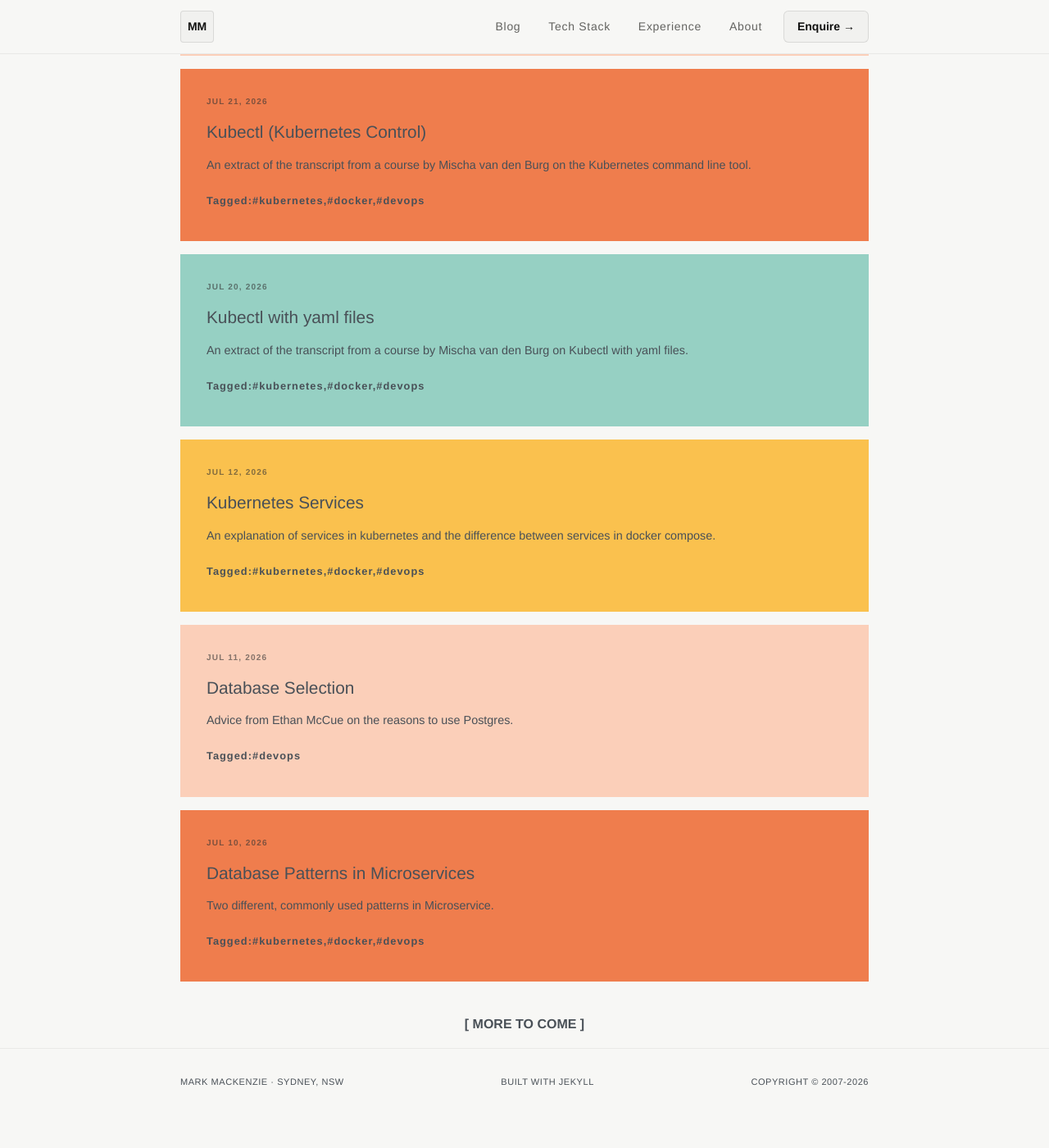
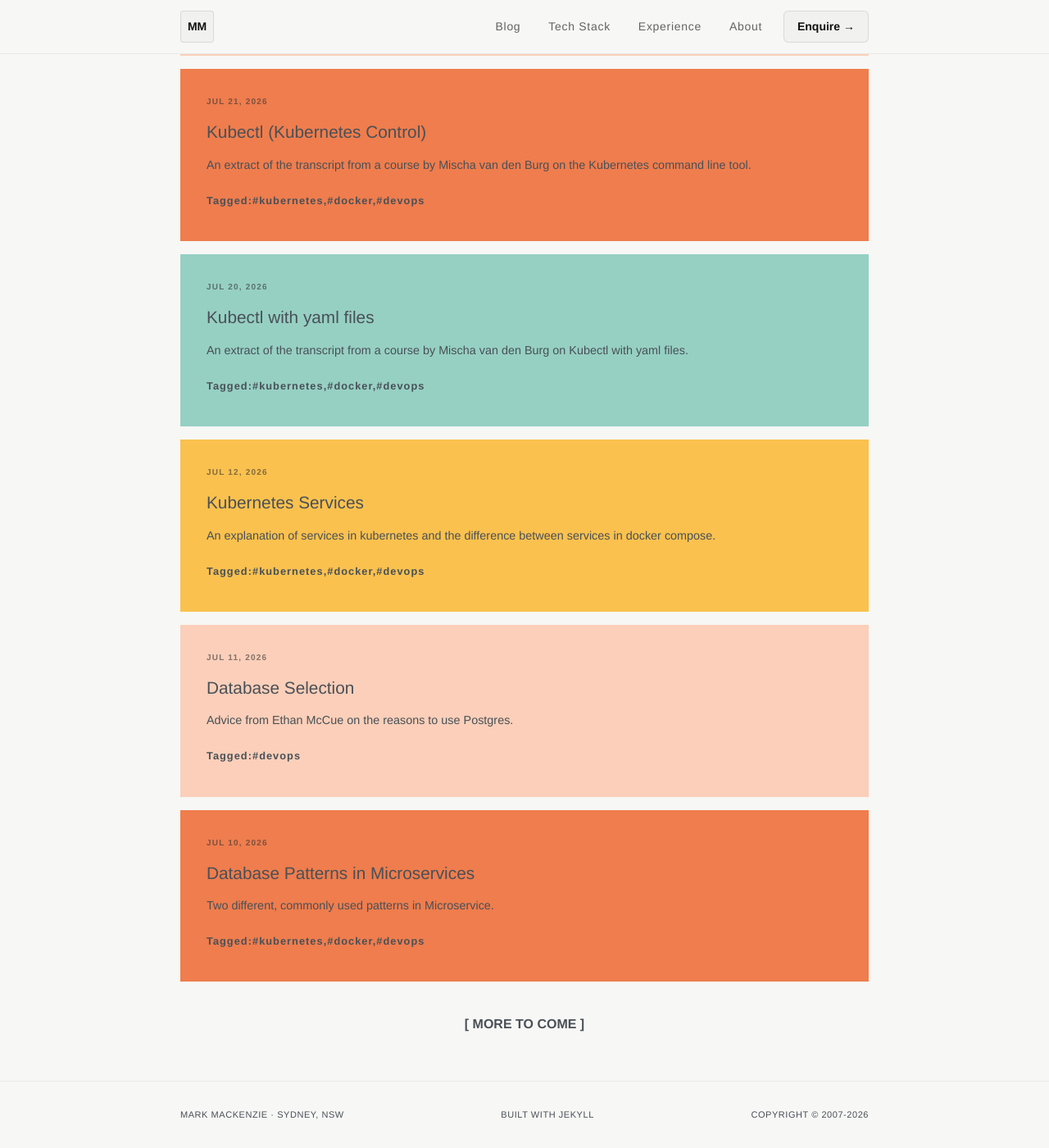
Before and after one commit to mckenzie-mm/mckenzie-mm.github.io, a Jekyll site: the page built from blog.html, in a window 1280 px wide and 1400 px high, scrolled down 2444 px. Shown: the whole window at 82% size. Built offline with Jekyll 4.4.1, drawn with Linux system fonts in a browser that asks for light colours; before the commit the page ends 3804 px from its top, so only the background shows below that.

Commit message:
add styling to blog page

```diff
--- a/_sass/layout.scss
+++ b/_sass/layout.scss
@@ -945,7 +945,7 @@ pre {
   display: flex;
   justify-content: center;
   margin-top: 40px;
-  margin-bottom: -60px;
+  margin-bottom: -20px;
   color: #495057;
   text-decoration: none;
   font-weight: 800;
```
